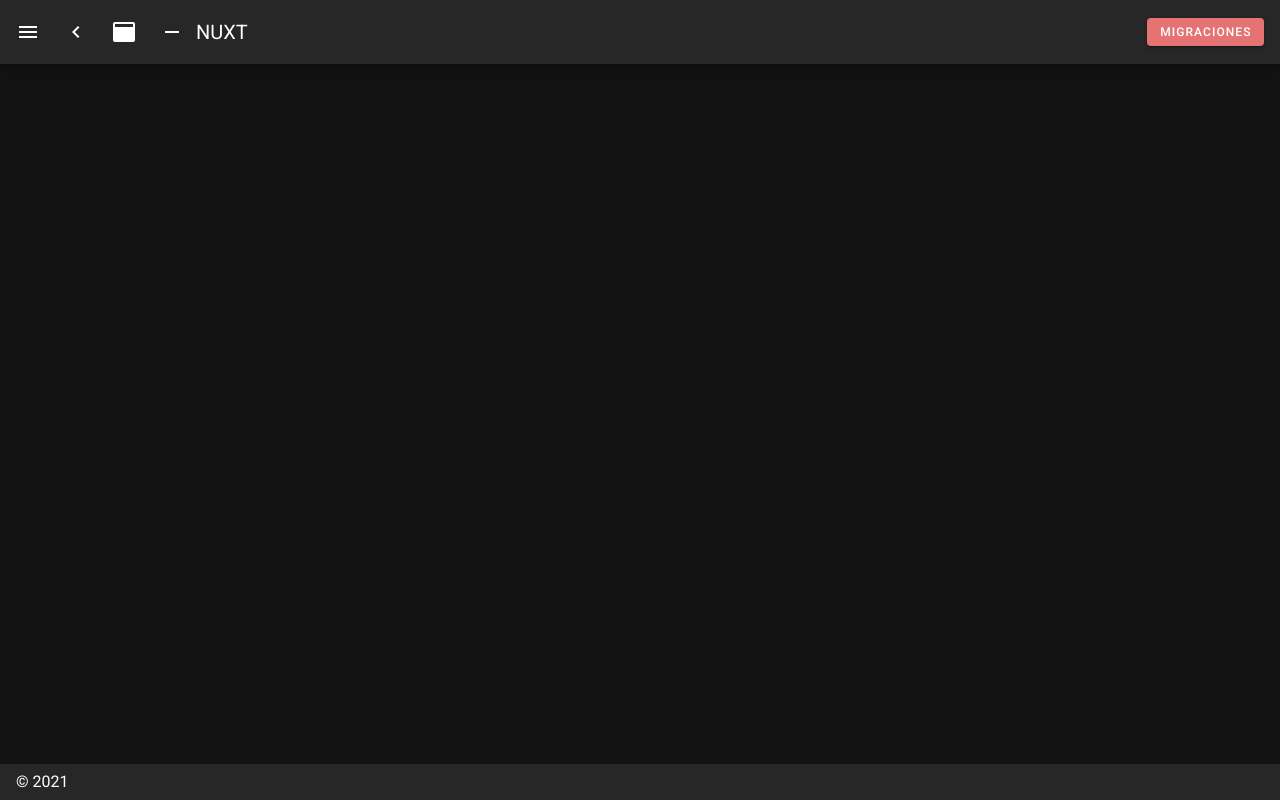
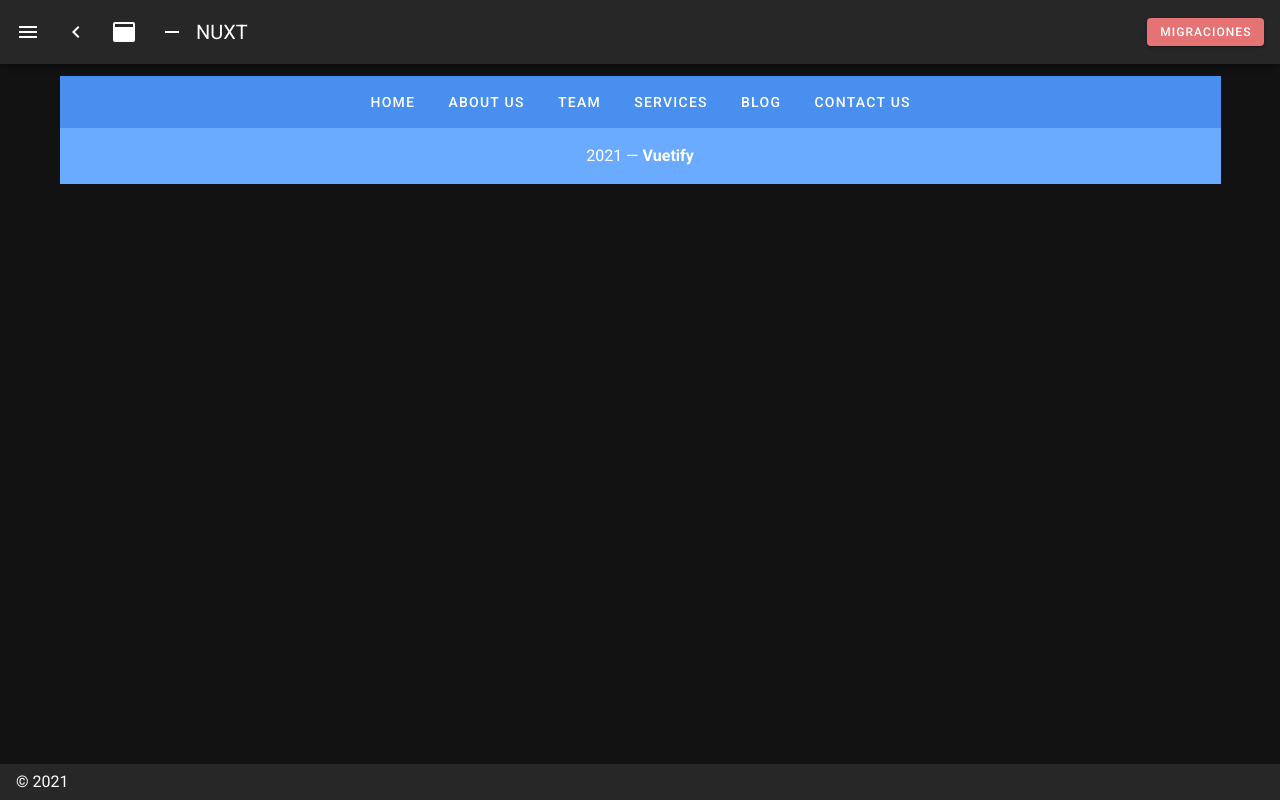
Before and after one commit to serobalino/pull-request, a Nuxt app: page /mike in a window 1280 px wide. Built offline with nearby package versions, Linux system fonts and the light colour scheme.

Commit message:
Create mike.vue

```diff
--- /dev/null
+++ b/pages/mike.vue
@@ -0,0 +1,46 @@
+<template>
+  <v-row justify="center" align="center">
+    <v-col cols="12" sm="12" md="12">
+      <v-footer
+        color="primary lighten-1"
+        padless
+      >
+        <v-row
+          justify="center"
+          no-gutters
+        >
+          <v-btn
+            v-for="link in links"
+            :key="link"
+            color="white"
+            text
+            rounded
+            class="my-2"
+          >
+            {{ link }}
+          </v-btn>
+          <v-col
+            class="primary lighten-2 py-4 text-center white--text"
+            cols="12"
+          >
+            {{ new Date().getFullYear() }} — <strong>Vuetify</strong>
+          </v-col>
+        </v-row>
+      </v-footer>
+    </v-col>
+  </v-row>
+</template>
+<script>
+export default {
+  data: () => ({
+    links: [
+      'Home',
+      'About Us',
+      'Team',
+      'Services',
+      'Blog',
+      'Contact Us',
+    ],
+  }),
+}
+</script>
```
